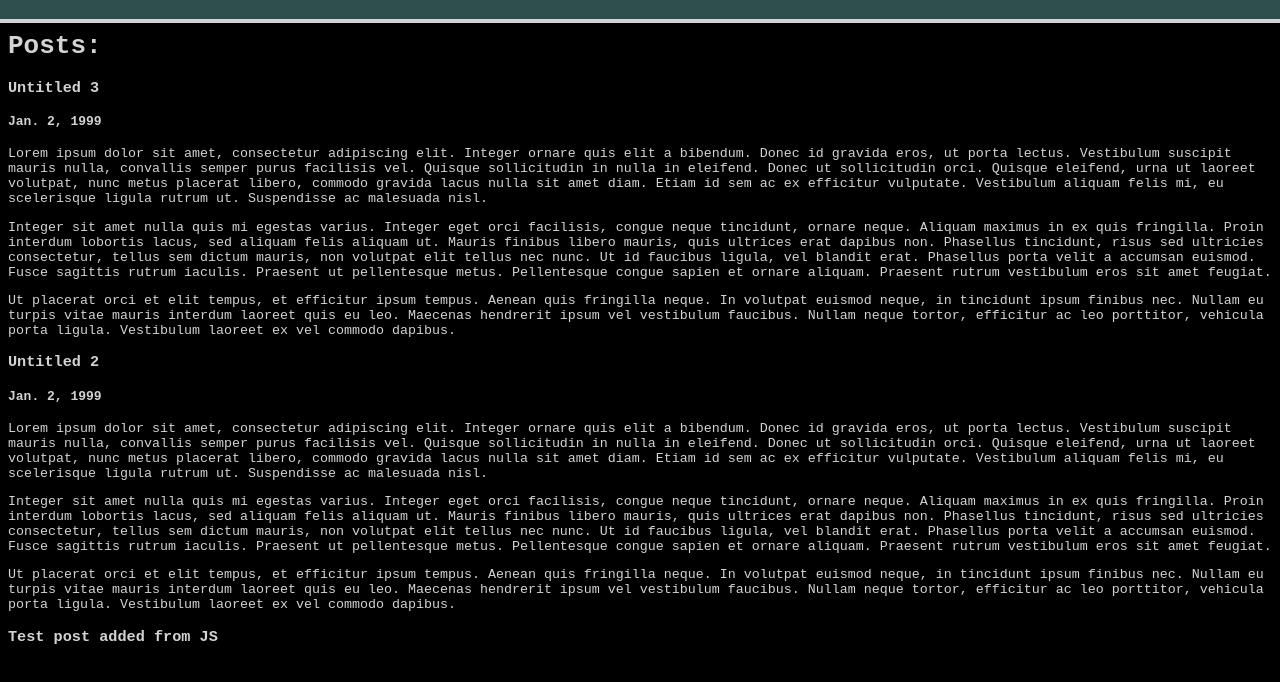
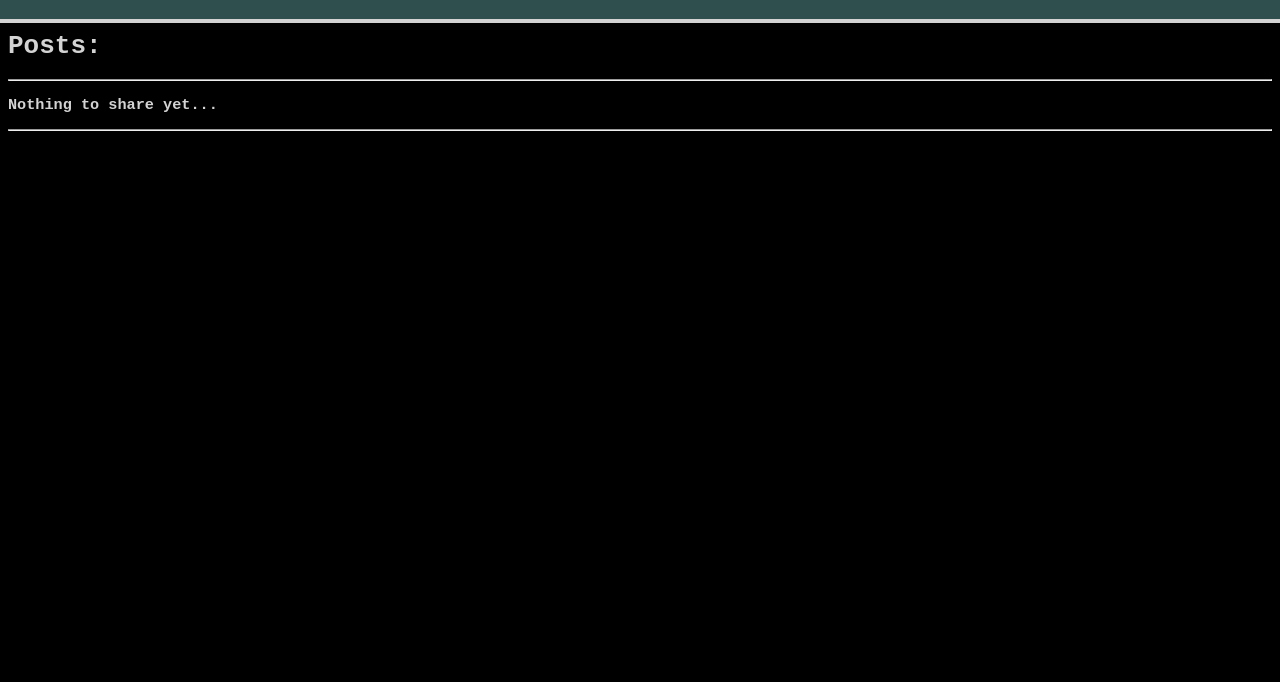
Before and after one commit to Captainjamason/captainjamason.github.io, a plain HTML site: page blog/blog.html in a window 1280 px wide. Shown: the part 54-736 px from the top of the page. Drawn offline with Linux system fonts and the light colour scheme.

Commit message:
Blog is working.

```diff
--- a/blog/blog.html
+++ b/blog/blog.html
@@ -30,37 +30,8 @@
             <p class="browsehappy">You are using an <strong>outdated</strong> browser. Please <a href="#">upgrade your browser</a> to improve your experience.</p>
         <![endif]-->
         <h1 id="postHeader">Posts:</h1>
+        <hr>
         <div id="postContainer">
-            <div class="posts">
-                <h3>Untitled 3</h3>
-                <h4>Jan. 2, 1999</h4>
-                <p>
-                    Lorem ipsum dolor sit amet, consectetur adipiscing elit. Integer ornare quis elit a bibendum. Donec id gravida eros, ut porta lectus. Vestibulum suscipit mauris nulla, convallis semper purus facilisis vel. Quisque sollicitudin in nulla in eleifend. Donec ut sollicitudin orci. Quisque eleifend, urna ut laoreet volutpat, nunc metus placerat libero, commodo gravida lacus nulla sit amet diam. Etiam id sem ac ex efficitur vulputate. Vestibulum aliquam felis mi, eu scelerisque ligula rutrum ut. Suspendisse ac malesuada nisl.
-                </p>
-                <p>
-                    Integer sit amet nulla quis mi egestas varius. Integer eget orci facilisis, congue neque tincidunt, ornare neque. Aliquam maximus in ex quis fringilla. Proin interdum lobortis lacus, sed aliquam felis aliquam ut. Mauris finibus libero mauris, quis ultrices erat dapibus non. Phasellus tincidunt, risus sed ultricies consectetur, tellus sem dictum mauris, non volutpat elit tellus nec nunc. Ut id faucibus ligula, vel blandit erat. Phasellus porta velit a accumsan euismod. Fusce sagittis rutrum iaculis. Praesent ut pellentesque metus. Pellentesque congue sapien et ornare aliquam. Praesent rutrum vestibulum eros sit amet feugiat.
-                </p>
-                <p>
-                    Ut placerat orci et elit tempus, et efficitur ipsum tempus. Aenean quis fringilla neque. In volutpat euismod neque, in tincidunt ipsum finibus nec. Nullam eu turpis vitae mauris interdum laoreet quis eu leo. Maecenas hendrerit ipsum vel vestibulum faucibus. Nullam neque tortor, efficitur ac leo porttitor, vehicula porta ligula. Vestibulum laoreet ex vel commodo dapibus.
-                </p>
-            </div>
-
-            <div class="posts">
-
-                <h3>Untitled 2</h3>
-                <h4>Jan. 2, 1999</h4>
-                <p>
-                    Lorem ipsum dolor sit amet, consectetur adipiscing elit. Integer ornare quis elit a bibendum. Donec id gravida eros, ut porta lectus. Vestibulum suscipit mauris nulla, convallis semper purus facilisis vel. Quisque sollicitudin in nulla in eleifend. Donec ut sollicitudin orci. Quisque eleifend, urna ut laoreet volutpat, nunc metus placerat libero, commodo gravida lacus nulla sit amet diam. Etiam id sem ac ex efficitur vulputate. Vestibulum aliquam felis mi, eu scelerisque ligula rutrum ut. Suspendisse ac malesuada nisl.
-                </p>
-                <p>
-                    Integer sit amet nulla quis mi egestas varius. Integer eget orci facilisis, congue neque tincidunt, ornare neque. Aliquam maximus in ex quis fringilla. Proin interdum lobortis lacus, sed aliquam felis aliquam ut. Mauris finibus libero mauris, quis ultrices erat dapibus non. Phasellus tincidunt, risus sed ultricies consectetur, tellus sem dictum mauris, non volutpat elit tellus nec nunc. Ut id faucibus ligula, vel blandit erat. Phasellus porta velit a accumsan euismod. Fusce sagittis rutrum iaculis. Praesent ut pellentesque metus. Pellentesque congue sapien et ornare aliquam. Praesent rutrum vestibulum eros sit amet feugiat.
-                </p>
-                <p>
-                    Ut placerat orci et elit tempus, et efficitur ipsum tempus. Aenean quis fringilla neque. In volutpat euismod neque, in tincidunt ipsum finibus nec. Nullam eu turpis vitae mauris interdum laoreet quis eu leo. Maecenas hendrerit ipsum vel vestibulum faucibus. Nullam neque tortor, efficitur ac leo porttitor, vehicula porta ligula. Vestibulum laoreet ex vel commodo dapibus.
-                </p>
-            </div>
-
-
         </div>
         <script src="loadPosts.js"></script>
     </body>
--- a/blog/loadPosts.js
+++ b/blog/loadPosts.js
@@ -2,13 +2,19 @@ async function loadPosts() {
     const cont = document.getElementById("postContainer");
     const post = document.createElement('div');
 
-    const resp = await fetch('./posts/posts.html')
+    const resp = await fetch('./posts.json')
+    const posts = await resp.json();
 
-    const posts = await resp.text();
-
-    post.className = "posts";
-    post.innerHTML = "<h3>Test post added from JS</h3>";
-    cont.appendChild(post);
+    var i = 0;
+    while(i < posts.length) {
+        post.className = "posts";
+        post.innerHTML += `<h3>${posts[i].name}</h3>`;
+        post.innerHTML += `<p>${posts[i].date}</h3>`;
+        post.innerHTML += `<p>${posts[i].content}</p>`;
+        post.innerHTML += `<hr>`
+        cont.appendChild(post);
+        i++;
+    }
 }
 
 loadPosts();
--- /dev/null
+++ b/blog/posts.json
@@ -0,0 +1,7 @@
+[
+    {
+        "name": "Nothing to share yet...",
+        "date": "",
+        "content": ""
+    }
+]
--- a/blog/posts/posts.html
+++ /dev/null
@@ -1,13 +0,0 @@
-<div>
-        <h3>Test Post 1</h3>
-        <h4>Jan. 2, 1999</h4>
-        <p>
-                Lorem ipsum dolor sit amet, consectetur adipiscing elit. Integer ornare quis elit a bibendum. Donec id gravida eros, ut porta lectus. Vestibulum suscipit mauris nulla, convallis semper purus facilisis vel. Quisque sollicitudin in nulla in eleifend. Donec ut sollicitudin orci. Quisque eleifend, urna ut laoreet volutpat, nunc metus placerat libero, commodo gravida lacus nulla sit amet diam. Etiam id sem ac ex efficitur vulputate. Vestibulum aliquam felis mi, eu scelerisque ligula rutrum ut. Suspendisse ac malesuada nisl.
-        </p>
-        <p>
-                Integer sit amet nulla quis mi egestas varius. Integer eget orci facilisis, congue neque tincidunt, ornare neque. Aliquam maximus in ex quis fringilla. Proin interdum lobortis lacus, sed aliquam felis aliquam ut. Mauris finibus libero mauris, quis ultrices erat dapibus non. Phasellus tincidunt, risus sed ultricies consectetur, tellus sem dictum mauris, non volutpat elit tellus nec nunc. Ut id faucibus ligula, vel blandit erat. Phasellus porta velit a accumsan euismod. Fusce sagittis rutrum iaculis. Praesent ut pellentesque metus. Pellentesque congue sapien et ornare aliquam. Praesent rutrum vestibulum eros sit amet feugiat.
-        </p>
-        <p>
-                Ut placerat orci et elit tempus, et efficitur ipsum tempus. Aenean quis fringilla neque. In volutpat euismod neque, in tincidunt ipsum finibus nec. Nullam eu turpis vitae mauris interdum laoreet quis eu leo. Maecenas hendrerit ipsum vel vestibulum faucibus. Nullam neque tortor, efficitur ac leo porttitor, vehicula porta ligula. Vestibulum laoreet ex vel commodo dapibus.
-        </p>
-</div>
```
